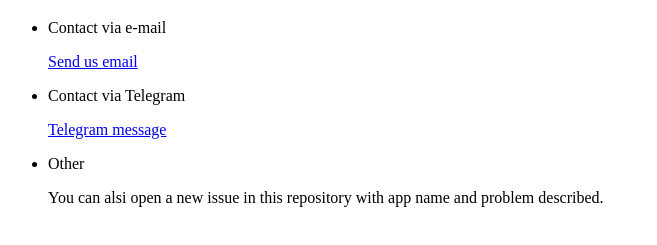
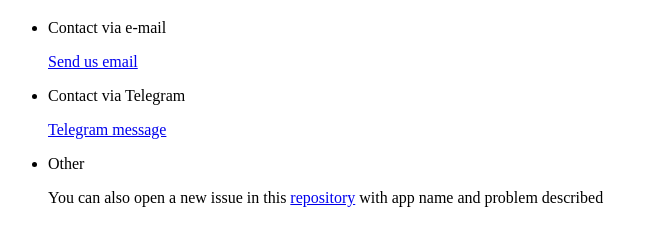
Before and after one commit to starkdmi/starkdmi.github.io, a plain HTML site: page appdesignkit/support.html in a window 1280 px wide. Shown: the part 61-306 px from the top of the page, without its empty margins (0-657 px from the left). Drawn offline with Linux system fonts and the light colour scheme.

Commit message:
Update support.html

```diff
--- a/appdesignkit/support.html
+++ b/appdesignkit/support.html
@@ -15,7 +15,7 @@
   </li>
   <li>
     <p>Other</p>
-    <p>You can alsi open a new issue in this repository with app name and problem described.</p>
+    <p>You can also open a new issue in this <a href="https://github.com/starkdmi/starkdmi.github.io/issues">repository</a> with app name and problem described</p>
   </li>
 </ul>
 
```
